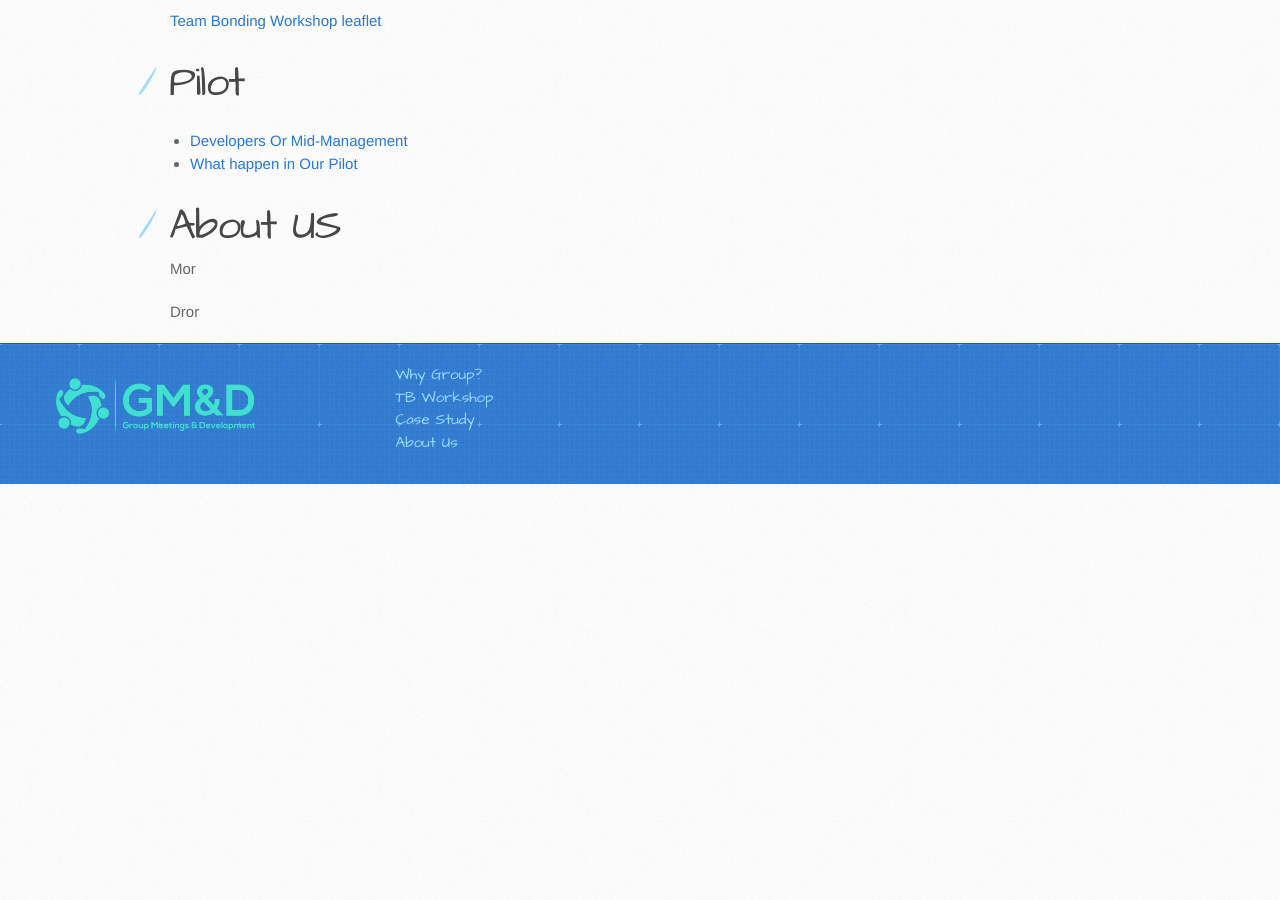
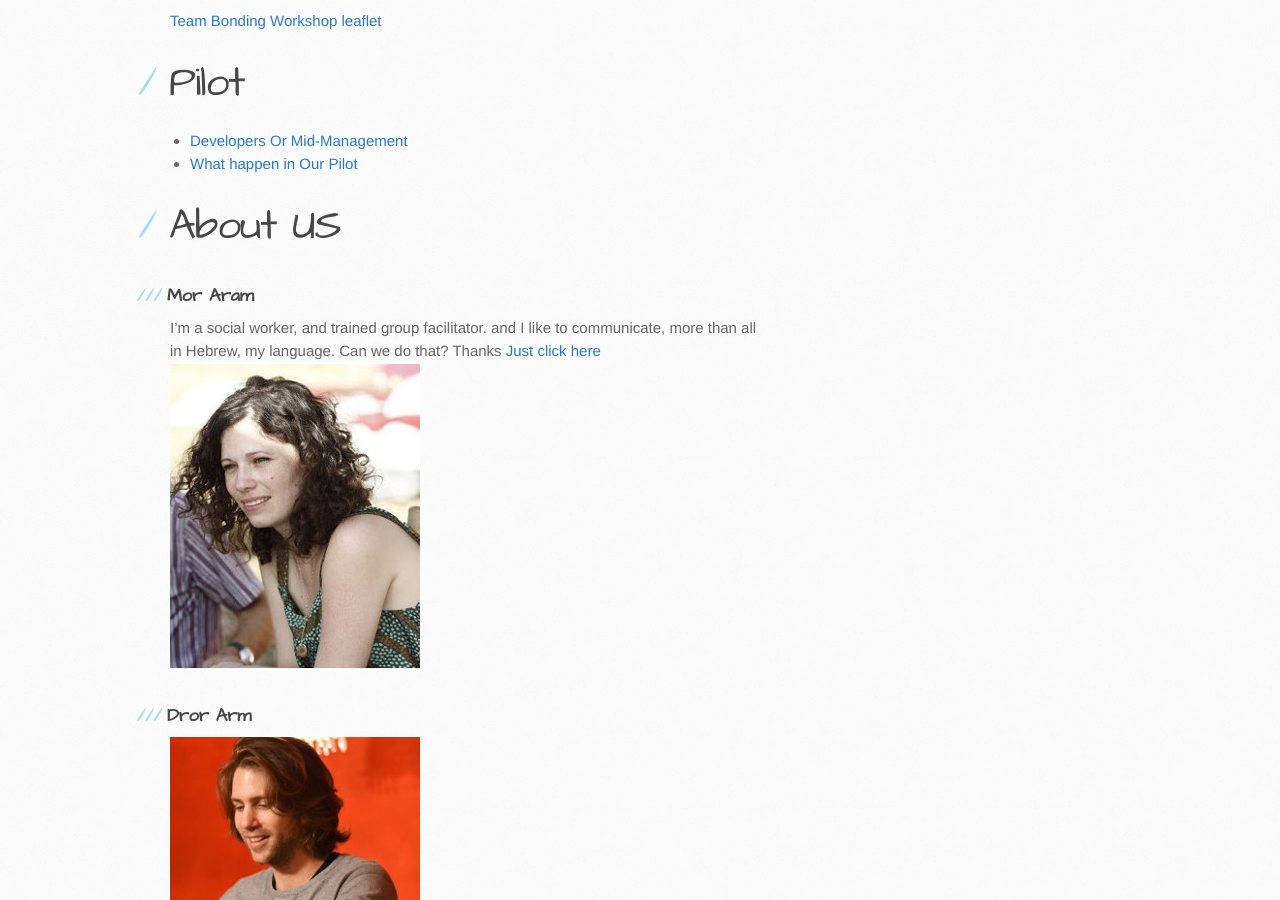
Before and after one commit to drorarm/gmnd, a Jekyll site: the page built from index.md, in a window 1280 px wide and 900 px high, scrolled down 1041 px. Built offline with Jekyll 4.4.1, drawn with Linux system fonts in a browser that asks for light colours; our own code applies the rules of GitHub Pages for plain Markdown files; before the commit the page ends 1525 px from its top, so only the background shows below that.

Commit message:
add about us

```diff
--- a/index.md
+++ b/index.md
@@ -58,5 +58,12 @@ What happens next, define next sprint.
 
 # About US
 {: #about-us }
- <p> Mor </p>
-<p> Dror </p>
+### Mor Aram
+ I'm a social worker, and trained group facilitator.
+ and I like to communicate, more than all in Hebrew, my language.
+ Can we do that? Thanks
+[Just click here](./mor_in_hebrew.md)
+ ![Octocat](assets/images/mor.jpg)
+
+### Dror Arm
+ ![Octocat](assets/images/dror.jpg)
```
Also changed, not shown: mor_in_hebrew.md (added, +11 -0 lines), assets/images/dror.jpg (added), assets/images/mor.jpg (added).
